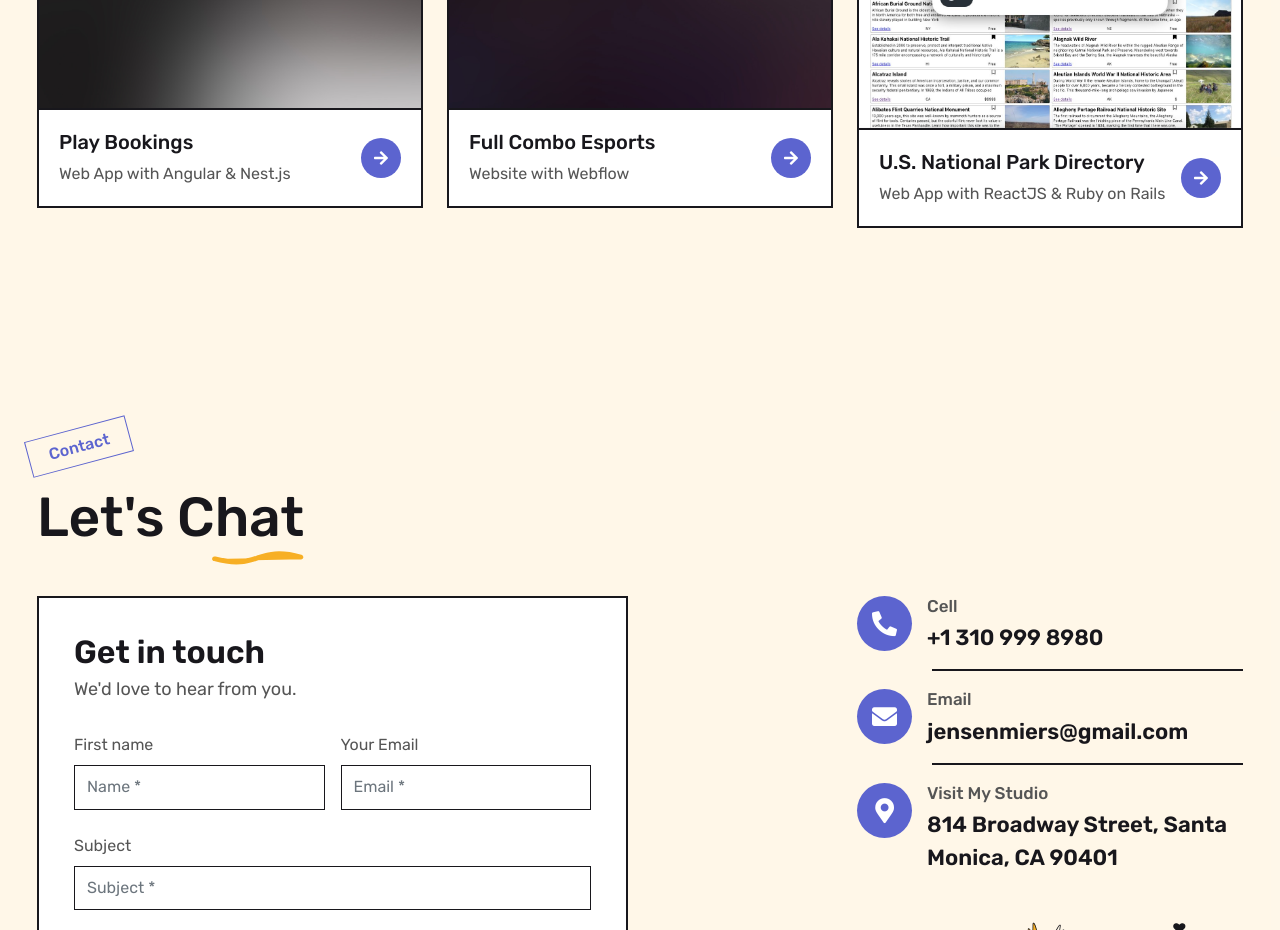
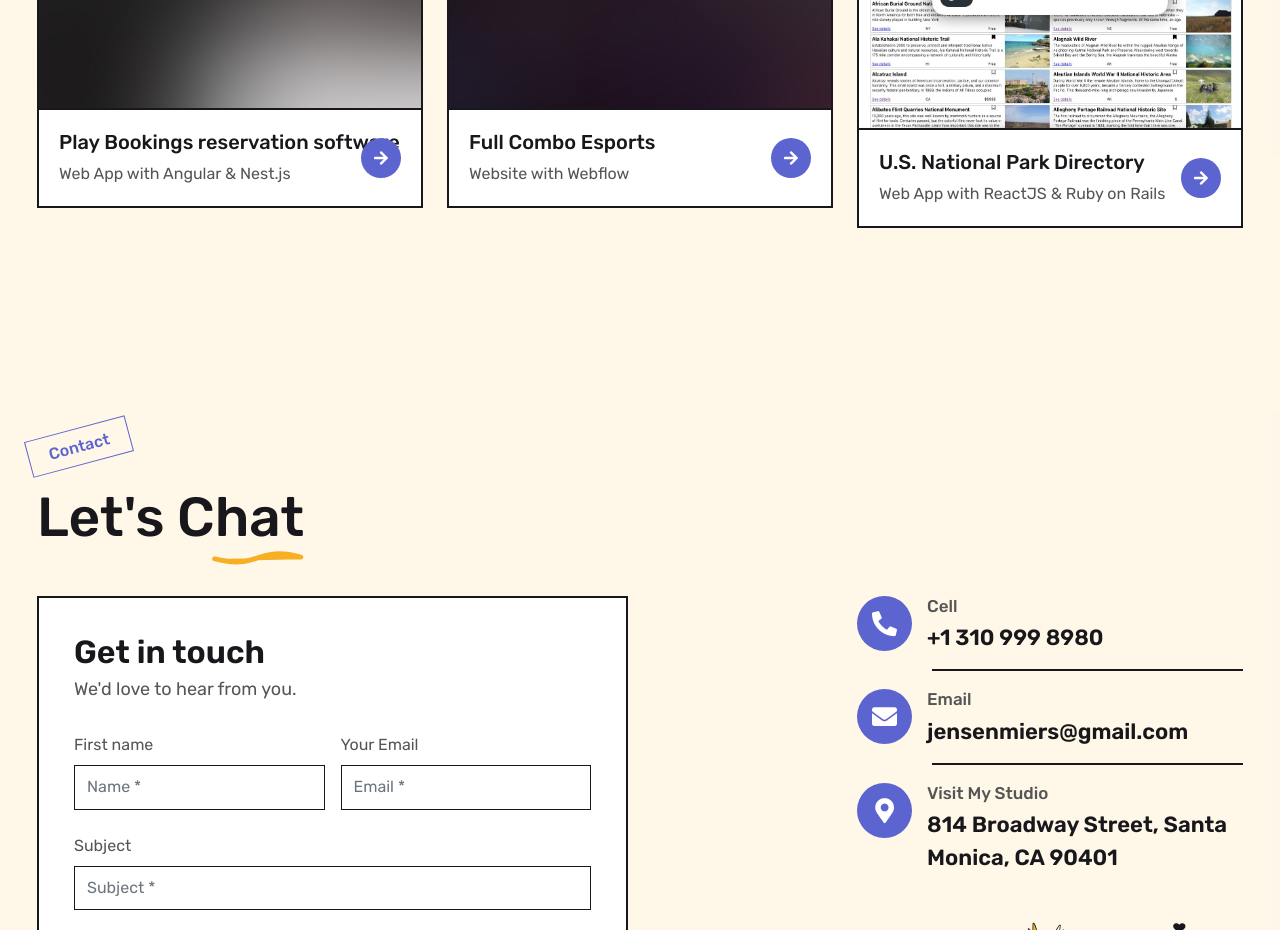
Before and after one commit to jensenmiers/itsJensenPortfolio, a Next.js app in the folder boston/: page / in a window 1280 px wide. Shown: the part 3400-4330 px from the top of the page. Built offline with nearby package versions, Linux system fonts and the light colour scheme.

Commit message:
name change

```diff
--- a/boston/src/components/Portfolio.js
+++ b/boston/src/components/Portfolio.js
@@ -3,7 +3,7 @@ import SectionTitle from "./SectionTitle";
 const portfolioData = [
   {
     id: 1,
-    title: "Play Bookings",
+    title: "Play Bookings reservation software",
     subtitle: "Web App with Angular & Nest.js",
     image: "assets/img/project-1.jpg",
   },
```
